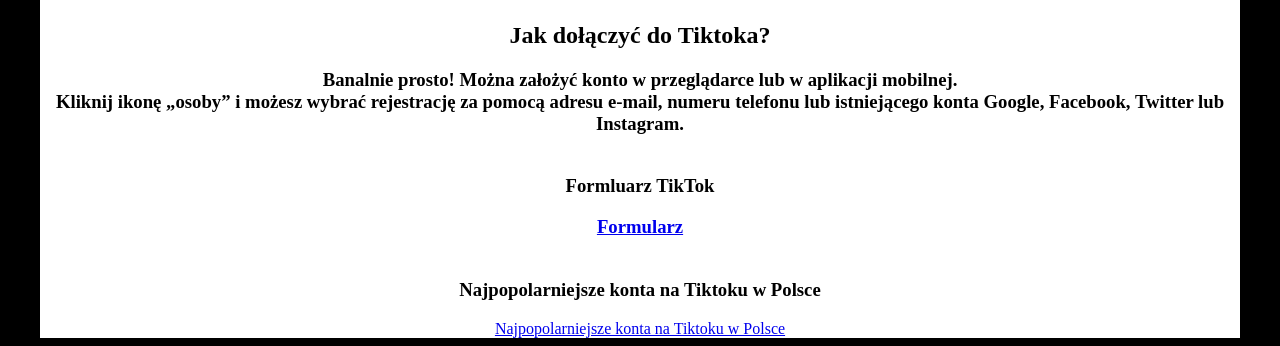
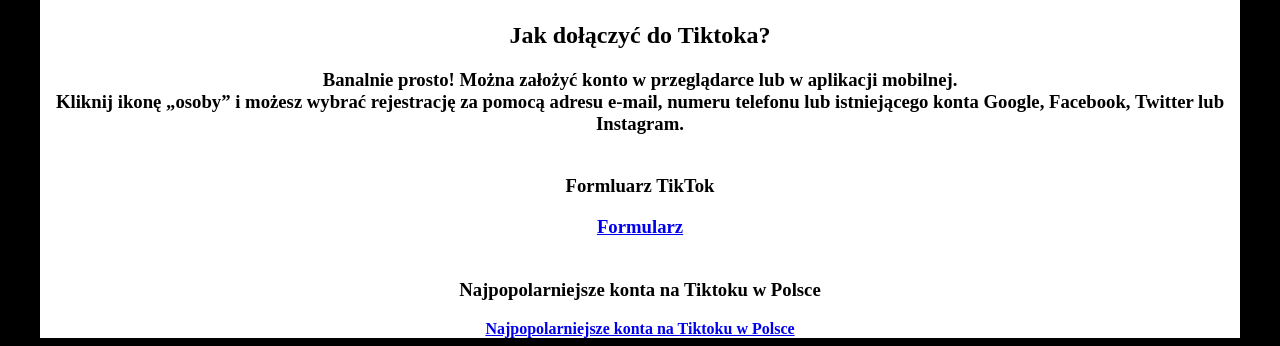
Before and after one commit to DanielStasiak/Strona, a plain HTML site: page index.html in a window 1280 px wide. Shown: the part 1407-1753 px from the top of the page. Drawn offline with Linux system fonts and the light colour scheme.

Commit message:
Update index.html

```diff
--- a/index.html
+++ b/index.html
@@ -44,7 +44,7 @@ src="https://www.youtube.com/embed/eO-3LaR1HfU">
 <a href="https://danielstasiak.github.io/Formluarz-Tiktok/">Formularz</a><br>
 <br>
  <h3>Najpopolarniejsze konta na Tiktoku w Polsce</h3>
- <a href="https://danielstasiak.github.io/Konta-Tiktok-/">Najpopolarniejsze konta na Tiktoku w Polsce</a><br>
+ <a href="https://danielstasiak.github.io/Konta-Tiktok-/"><b>Najpopolarniejsze konta na Tiktoku w Polsce</b></a><br>
 </div>
 </body>
 </html>
```
